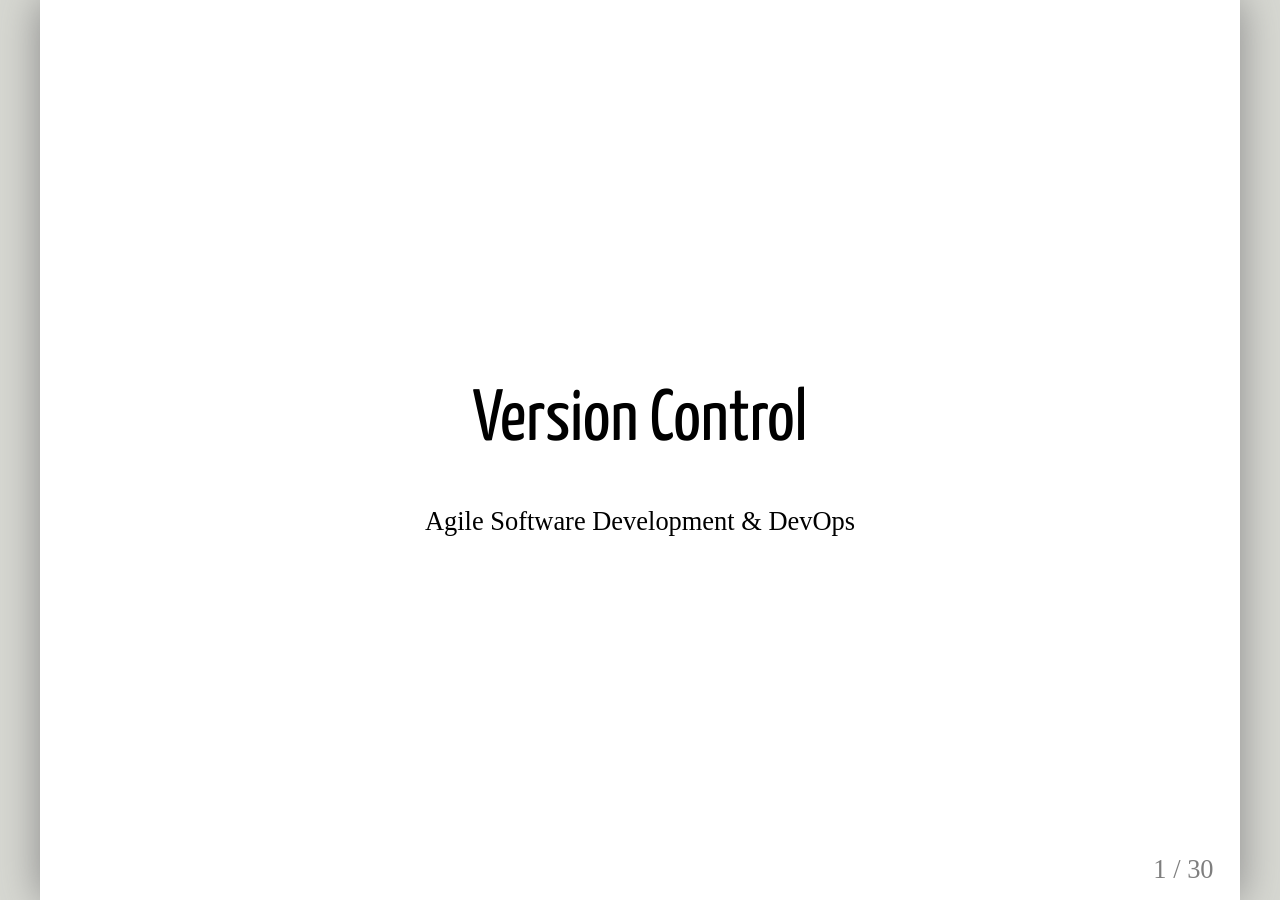
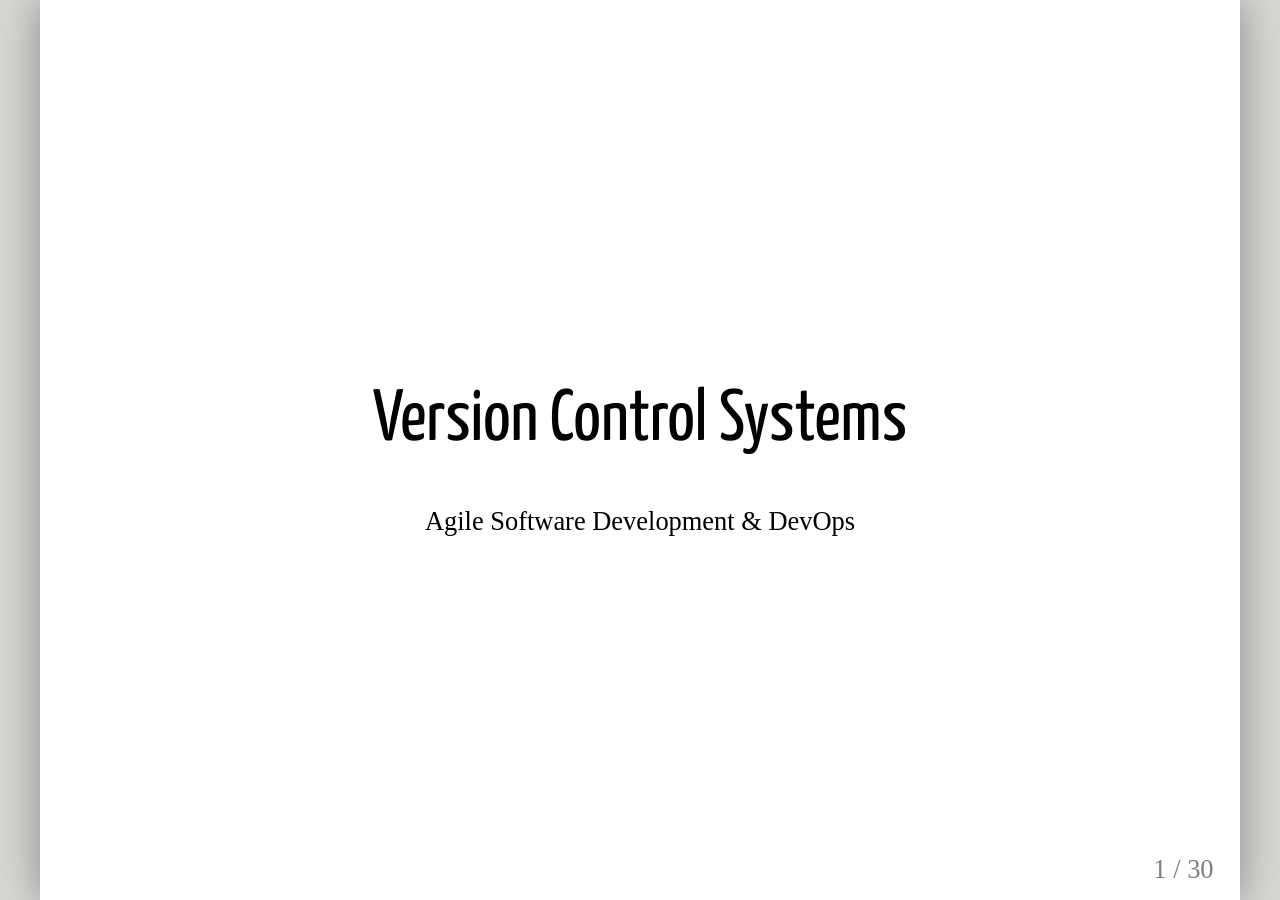
Before and after one commit to nyu-software-engineering/course-materials, a Jekyll site: the page built from docs/4.version-control.html, in a window 1280 px wide. Built offline with Jekyll 4.4.1, drawn with Linux system fonts in a browser that asks for light colours; some web fonts are replaced; part of the change alters nothing that is shown.

Commit message:
finessing

```diff
--- a/docs/4.version-control.html
+++ b/docs/4.version-control.html
@@ -1,12 +1,12 @@
 ---
 layout: presentation
-title: Version Control
+title: Version Control Systems
 permalink: /version-control-systems/
 ---
 
 class: center, middle
 
-# Version Control
+# Version Control Systems
 Agile Software Development & DevOps
 
 ---
@@ -50,7 +50,7 @@ The need to clearly see the state of the project at a given point in time, and t
 # Motivations
 ## Synchronizing
 
-The need for multiple developers to make sure they are all working off of the same version of a project's codebase.
+The need for multiple developers working independently to ensure they are all working off of the same version of a project's codebase.
 
 ---
 
@@ -71,7 +71,7 @@ The need to see who did what and when they did it.
 # Motivations
 ## Experimentation
 
-The need to allow developers to try out new directions or ideas without concern about permanent damage if they fail.
+The need to allow developers to try out new directions or ideas without concern for any permanent damage should they fail.
 
 ---
 
@@ -85,7 +85,7 @@ class: center, middle
 
 A repository (or 'repo') is the database where files are stored and tracked by the version control system.
 
-A repository can either be:
+In a version control workflow, a repository can either be:
 - Local
 - Remote
 
@@ -94,7 +94,9 @@ A repository can either be:
 # Repositories
 ## Local
 
-A local repository resides on a developer's own machine.  It is typically used to track their own work.
+A local repository resides on a developer's own machine.
+
+When multiple developers are collaborating in a distributed fashion, a local repository may be used to track each developer's own work.
 
 ---
 
@@ -102,6 +104,8 @@ A local repository resides on a developer's own machine.  It is typically used t
 ## Remote
 
 A remote repository resides on some other machine... this could be another developer's machine, or somewhere on a shared server.
+
+When multiple developers are collaborating using a centralized version control system, a remote repository on a shared server may be the only repository where changes are tracked.
 
 ---
 
@@ -113,21 +117,21 @@ class: center, middle
 
 # Trunk
 
-The trunk or 'main line' of a repository is the authoritative best version of the code at any given point in time.
+The trunk or 'main line' of a repository is the authoritative best version of the code in the repository at any given point in time.
 
 ---
 
 # Trunk
 ## Benefits
 
-Maintaining code in a centralized trunk allows all developers to know where to find the best most authoritative version of the code at any given time.
+Maintaining code in a trunk allows each developer to know where to find the best most authoritative version of the code in the repository at any given time.
 
 ---
 
 # Trunk
 ## Drawbacks
 
-If developers work directly on the code in the trunk (known as 'trunk-based development') without extra caution, bugs may appear in the trunk code.
+If developers work directly on the code in the trunk (known as 'trunk-based development') without a very careful workflow, bugs may appear in the trunk code, corrupting it.
 
 ---
 
@@ -139,7 +143,7 @@ class: center, middle
 
 # Branches
 
-Branches represent variants of the code at any given point in time time.  They are departures from the main line.
+Branches represent variants of the code at any given point in time time.  They are departures from the main line in the repository.
 
 ---
 
```
